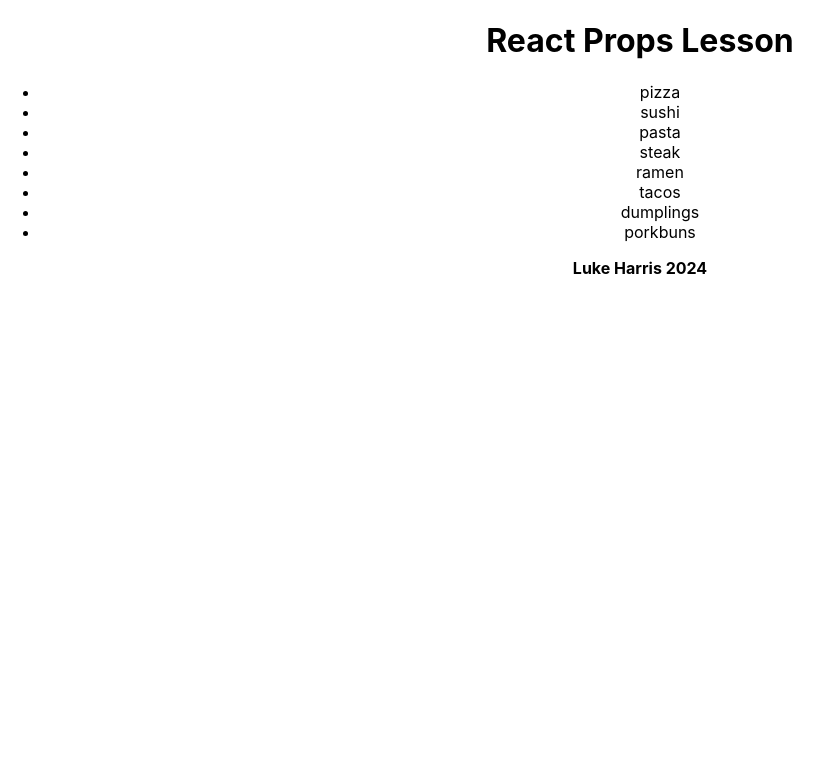
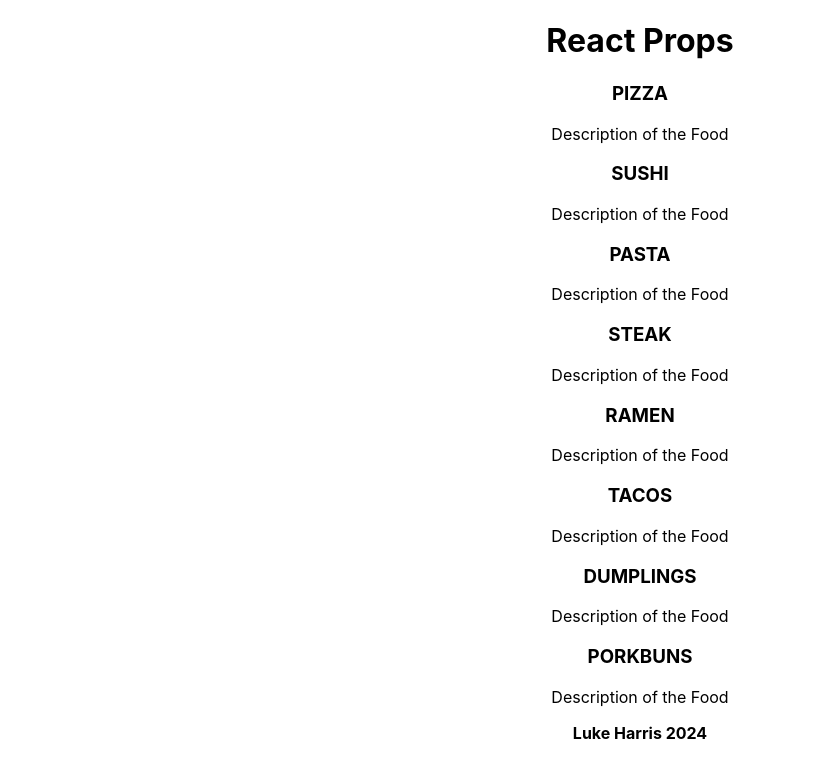
Before and after one commit to LukeZHar/t3w5-reactprops, a React (Create React App) app: page / in a window 1280 px wide. Shown: the top 778 px of the page, without its empty margins (0-832 px from the left). Built offline with nearby package versions, Linux system fonts and the light colour scheme.

Commit message:
Feat: Props usage for dynamic food value fetch

```diff
--- /dev/null
+++ b/src/components/FoodCard.jsx
@@ -0,0 +1,10 @@
+
+export default function FoodCard(props){
+    const {foodName} = props
+    return (
+        <div>
+            <h3>{foodName.toUpperCase()}</h3>
+            <p>Description of the Food</p>
+        </div>
+    )
+}
--- a/src/components/FoodList.jsx
+++ b/src/components/FoodList.jsx
@@ -1,3 +1,5 @@
+import FoodCard from "./FoodCard";
+
 let foods = [
     'pizza',
     'sushi',
@@ -12,13 +14,12 @@
 export default function FoodList() {
     return (
         <section>
-            <ul>
                 {
                     foods.map(food => {
-                        return <li>{food}</li>
+                        return <p><FoodCard foodName={food}/></p>
                     })
                 }
-            </ul>
+
         </section>
     )
 }
--- a/src/components/Header.jsx
+++ b/src/components/Header.jsx
@@ -1,5 +1,5 @@
 export default function Header() {
     return (
-        <h1>React Props Lesson</h1>
+        <h1>React Props</h1>
     )
 }
```
